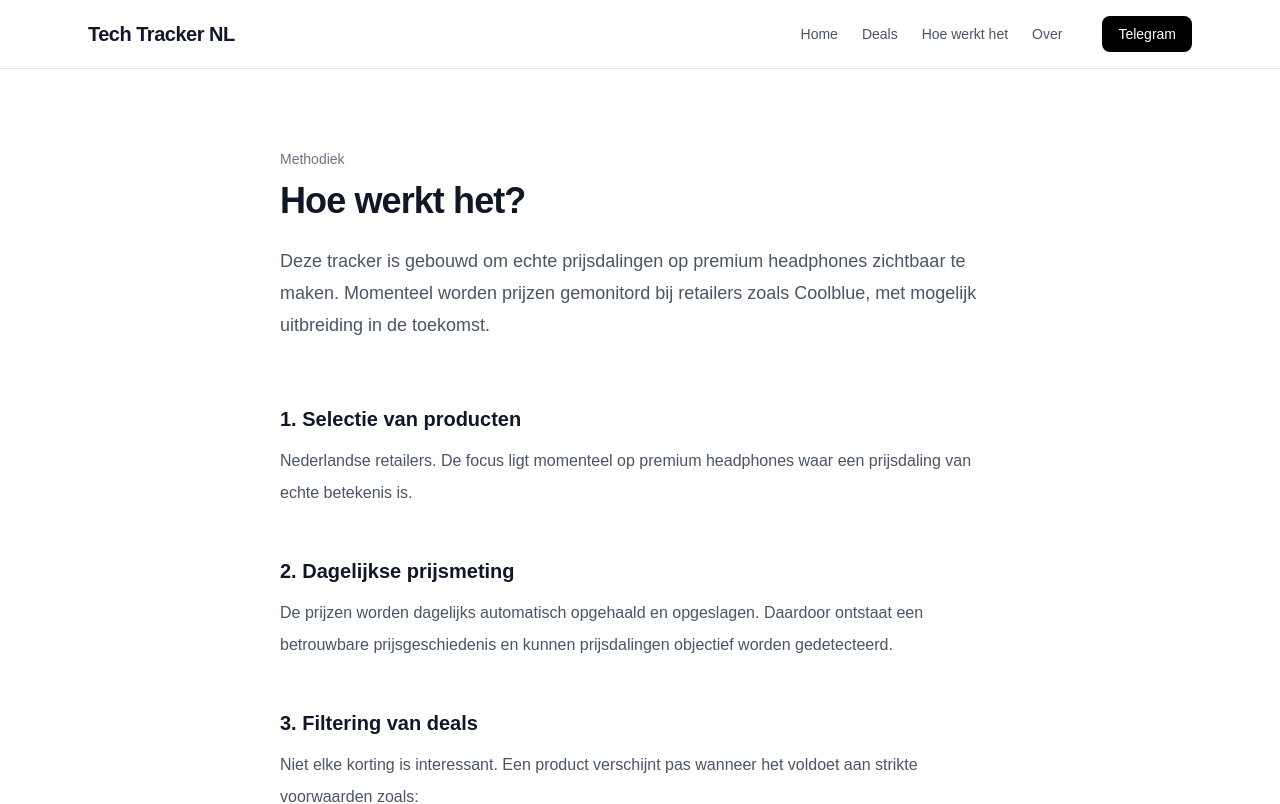
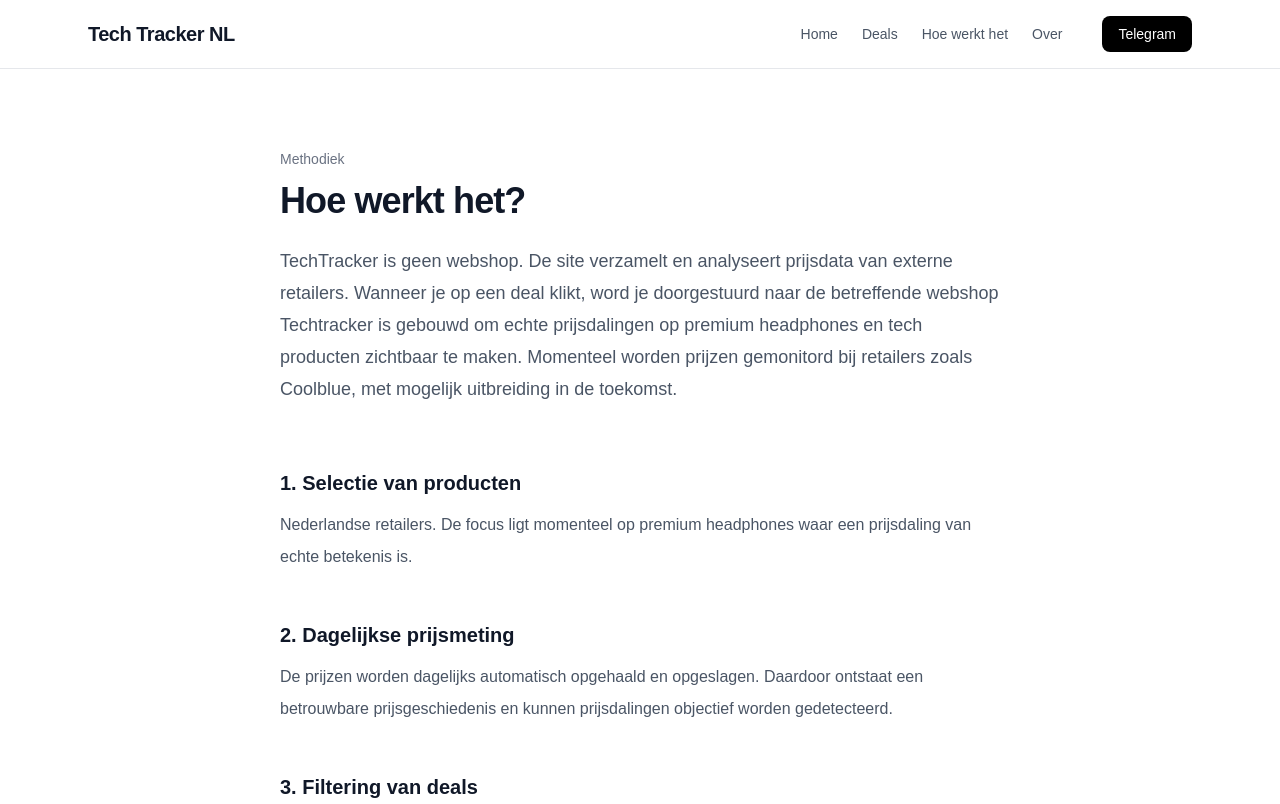
Before and after one commit to gijsybema/price-tracker-web, a Next.js app: page /how-it-works in a window 1280 px wide. Shown: the top 804 px of the page. Built offline with nearby package versions, Linux system fonts and the light colour scheme.

Commit message:
debugged GA tag

```diff
--- a/app/how-it-works/page.tsx
+++ b/app/how-it-works/page.tsx
@@ -8,7 +8,9 @@ export default function HowItWorksPage() {
           </h1>
 
           <p className="mt-6 text-lg leading-8 text-gray-600">
-            Deze tracker is gebouwd om echte prijsdalingen op premium headphones
+          TechTracker is geen webshop. De site verzamelt en analyseert prijsdata van externe retailers.
+          Wanneer je op een deal klikt, word je doorgestuurd naar de betreffende webshop
+            Techtracker is gebouwd om echte prijsdalingen op premium headphones en tech producten
             zichtbaar te maken. Momenteel worden prijzen gemonitord bij retailers zoals Coolblue,
             met mogelijk uitbreiding in de toekomst.
           </p>
--- a/components/DealCard.tsx
+++ b/components/DealCard.tsx
@@ -1,3 +1,5 @@
+"use client";
+
 declare global {
   interface Window {
     gtag?: (...args: any[]) => void;
```
